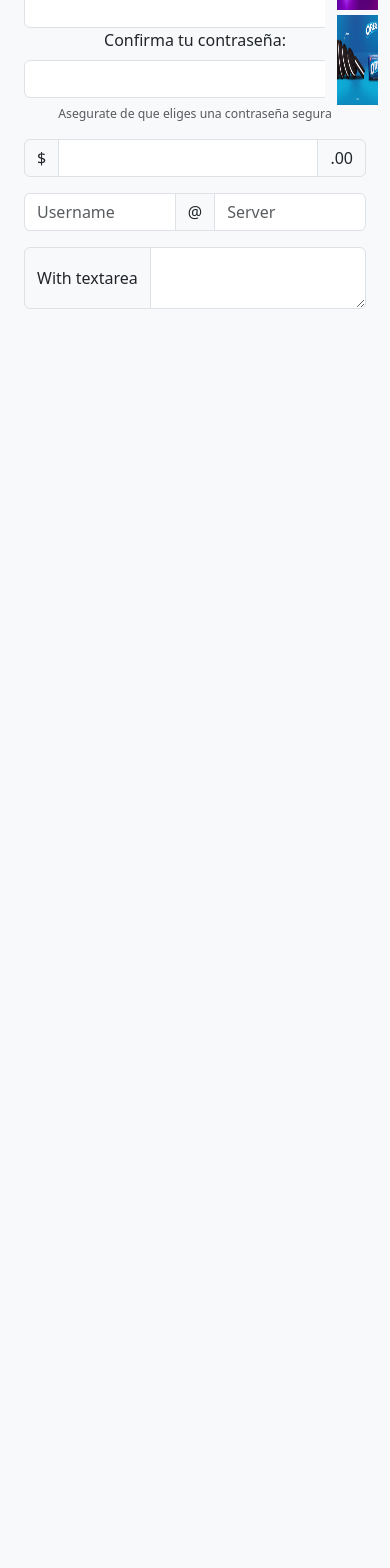
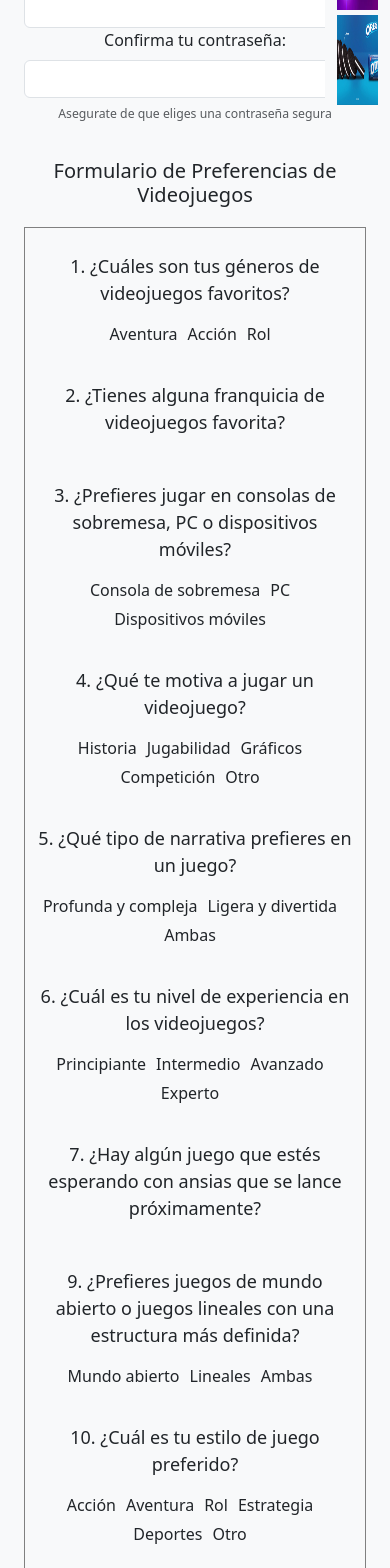
Before and after one commit to Davidenk0v/KairosGames-Front-end, a Vue app: page /register in a window 390 px wide. Shown: the part 400-1968 px from the top of the page. Before the commit the page ends 844 px from the top, so only its background shows below. Built offline with nearby package versions, Linux system fonts and the light colour scheme.

Commit message:
create the form questions

```diff
--- a/src/components/FooterPage.vue
+++ b/src/components/FooterPage.vue
@@ -44,7 +44,7 @@
 <style scoped>
 
   #container{
-    margin: 0;
+    margin-top: 15px;
     padding: 0;
   }
 
@@ -57,7 +57,7 @@
   footer{
     position: relative;
     width: 64rem;
-    background-color:#ffa647;
+    background-color:#fb863c;
     min-height: 100px;
     padding: 20px 50px;
     display: flex;
--- a/src/components/GameCard.vue
+++ b/src/components/GameCard.vue
@@ -4,15 +4,18 @@ const game = props.game
 </script>
 
 <template>
-  <div class="card" style="width: 19rem; height: 25rem">
+  <div class="card" style="width: 19rem; height: 22rem;">
     <img class="card-img-top" :src="game.urlImg" :alt="game.name" width="262px" height="150px" />
     <div class="card-body">
+      <hr>
       <h5 class="card-title">{{ game.name }}</h5>
-      <h5 class="font-weight-blod">{{ game.actualPrice }} €</h5>
-      <p>Historial de precios:</p>
-      <p class="text-success">Más bajo: {{ game.lowerPrice }} €</p>
-      <p class="text-danger">Más alto: {{ game.higherPrice }} €</p>
+      <h5 class="font-weight-blod">Desde: {{ game.actualPrice }} €</h5>
+      <hr>
     </div>
   </div>
 
 </template>
+
+<style>
+
+</style>
--- a/src/components/QuestionsForm.vue
+++ b/src/components/QuestionsForm.vue
@@ -0,0 +1,162 @@
+<template>
+    <h5 style="margin-bottom: 20px;text-align:center;">Formulario de Preferencias de Videojuegos</h5>
+    <form action="#" method="post" style="border: 1px solid grey; padding: 10px;">
+    <div class="mb-3">
+        <label class="title">1. ¿Cuáles son tus géneros de videojuegos favoritos?</label><br>
+        <div class="check-group">
+            <input type="checkbox" id="Aventura" name="generos[]" value="Aventura">
+            <label for="Aventura">Aventura</label>
+        </div>
+        <div class="check-group">
+            <input type="checkbox" id="Acción" name="generos[]" value="Acción">
+            <label for="Acción">Acción</label>
+        </div>
+        <div class="check-group">
+            <input type="checkbox" id="Rol" name="generos[]" value="Rol">
+            <label for="Rol">Rol</label>
+        </div>
+    </div>
+    <div class="mb-3">
+        <label class="title">2. ¿Tienes alguna franquicia de videojuegos favorita?</label>
+        <input type="text">
+    </div>
+    <div class="mb-3">
+        <label class="title">3. ¿Prefieres jugar en consolas de sobremesa, PC o dispositivos móviles?</label><br>
+        <div class="check-group">
+            <input type="checkbox" id="consola1" name="consolas[]" value="Consola de sobremesa">
+            <label for="consola1">Consola de sobremesa</label>
+        </div>
+        <div class="check-group">
+            <input type="checkbox" id="consola2" name="consolas[]" value="PC">
+            <label for="consola2">PC</label>
+        </div>
+        <div class="check-group">
+            <input type="checkbox" id="consola3" name="consolas[]" value="Dispositivos móviles">
+            <label for="consola3">Dispositivos móviles</label>
+        </div>
+    </div>
+    <div class="mb-3">
+        <label class="title">4. ¿Qué te motiva a jugar un videojuego?</label><br>
+        <div class="check-group">
+            <input type="checkbox" id="motivacion1" name="motivacion" value="Historia">
+            <label for="motivacion1">Historia</label>
+        </div>
+        <div class="check-group">
+            <input type="checkbox" id="motivacion2" name="motivacion" value="Jugabilidad">
+            <label for="motivacion2">Jugabilidad</label>
+        </div>
+        <div class="check-group">
+            <input type="checkbox" id="motivacion3" name="motivacion" value="Gráficos">
+            <label for="motivacion3">Gráficos</label>
+        </div>
+        <div class="check-group">
+            <input type="checkbox" id="motivacion4" name="motivacion" value="Competición">
+            <label for="motivacion4">Competición</label>
+        </div>
+        <div class="check-group">
+            <input type="checkbox" id="motivacion5" name="motivacion" value="Otro">
+            <label for="motivacion5">Otro</label>
+        </div>
+    </div>
+    <div class="mb-3">
+        <label class="title">5. ¿Qué tipo de narrativa prefieres en un juego?</label><br>
+        <div class="radio-group">
+            <input type="radio" id="narrativa1" name="narrativa" value="Profunda y compleja">
+            <label for="narrativa1">Profunda y compleja</label>
+        </div>
+        <div class="radio-group">
+            <input type="radio" id="narrativa2" name="narrativa" value="Ligera y divertida">
+            <label for="narrativa2">Ligera y divertida</label>
+        </div>
+        <div class="radio-group">
+            <input type="radio" id="narrativa3" name="narrativa" value="Ambas">
+            <label for="narrativa3">Ambas</label>
+        </div>
+    </div>
+    <div class="mb-3">
+    <label class="title">6. ¿Cuál es tu nivel de experiencia en los videojuegos?</label><br>
+    <div class="check-group">
+        <input type="checkbox" id="experiencia1" name="experiencia" value="Principiante">
+        <label for="experiencia1">Principiante</label>
+    </div>
+    <div class="check-group">
+        <input type="checkbox" id="experiencia2" name="experiencia" value="Intermedio">
+        <label for="experiencia2">Intermedio</label>
+    </div>
+    <div class="check-group">
+        <input type="checkbox" id="experiencia3" name="experiencia" value="Avanzado">
+        <label for="experiencia3">Avanzado</label>
+    </div>
+    <div class="check-group">
+        <input type="checkbox" id="experiencia4" name="experiencia" value="Experto">
+        <label for="experiencia4">Experto</label>
+    </div>
+</div>
+
+<div class="mb-3">
+    <label class="title">7. ¿Hay algún juego que estés esperando con ansias que se lance próximamente?</label>
+    <input type="text" id="juego_esperado" name="juego_esperado" style="width: 100%; padding: 5px;">
+</div>
+
+<div class="mb-3">
+    <label class="title">9. ¿Prefieres juegos de mundo abierto o juegos lineales con una estructura más definida?</label><br>
+    <div class="radio-group">
+        <input type="radio" id="estructura1" name="estructura" value="Mundo abierto">
+        <label for="estructura1">Mundo abierto</label>
+    </div>
+    <div class="radio-group">
+        <input type="radio" id="estructura2" name="estructura" value="Lineales">
+        <label for="estructura2">Lineales</label>
+    </div>
+    <div class="radio-group">
+        <input type="radio" id="estructura3" name="estructura" value="Ambas">
+        <label for="estructura3">Ambas</label>
+    </div>
+</div>
+<div class="mb-3">
+    <label class="title">10. ¿Cuál es tu estilo de juego preferido?</label><br>
+    <div class="check-group">
+        <input type="checkbox" id="estilo_juego1" name="estilo_juego" value="Acción">
+        <label for="estilo_juego1">Acción</label>
+    </div>
+    <div class="check-group">
+        <input type="checkbox" id="estilo_juego2" name="estilo_juego" value="Aventura">
+        <label for="estilo_juego2">Aventura</label>
+    </div>
+    <div class="check-group">
+        <input type="checkbox" id="estilo_juego3" name="estilo_juego" value="Rol">
+        <label for="estilo_juego3">Rol</label>
+    </div>
+    <div class="check-group">
+        <input type="checkbox" id="estilo_juego4" name="estilo_juego" value="Estrategia">
+        <label for="estilo_juego4">Estrategia</label>
+    </div>
+    <div class="check-group">
+        <input type="checkbox" id="estilo_juego5" name="estilo_juego" value="Deportes">
+        <label for="estilo_juego5">Deportes</label>
+    </div>
+    <div class="check-group">
+        <input type="checkbox" id="estilo_juego6" name="estilo_juego" value="Otro">
+        <label for="estilo_juego6">Otro</label>
+    </div>
+</div>
+<button type="submit" style="background-color: #007bff; color: white; border: none; padding: 10px 20px; cursor: pointer;">Enviar</button>
+</form>
+</template>
+
+<style>
+    .title{
+        margin-bottom: 15px;
+        margin-top: 15px;
+        font-size: 18px
+    }
+    button{
+        margin-top: 15px;
+    }
+    .check-group,
+    .radio-group {
+        margin-bottom: 5px;
+        display: inline-block;
+        margin-right: 10px;
+    }
+</style>
--- a/src/components/RegisterForm.vue
+++ b/src/components/RegisterForm.vue
@@ -1,5 +1,6 @@
 <script setup>
 import { RouterLink } from 'vue-router'
+import QuestionsForm from '@/components/QuestionsForm.vue'
 </script>
 <template>
   <div class="container-fluid">
@@ -56,29 +57,19 @@ import { RouterLink } from 'vue-router'
           <small>Asegurate de que eliges una contraseña segura</small>
         </div>
       </div>
-      <!-- CUARTO GRUPO -->
-      <div class="mb-3 col-md-6 mx-auto text-center">
-        <div class="input-group">
-          <span class="input-group-text">$</span>
-          <input type="text" class="form-control" aria-label="Amount (to the nearest dollar)" />
-          <span class="input-group-text">.00</span>
-        </div>
-      </div>
-      <!-- QUINTO GRUPO -->
-      <div class="mb-3 col-md-8 mx-auto text-center">
-        <div class="input-group">
-          <input type="text" class="form-control" placeholder="Username" aria-label="Username" />
-          <span class="input-group-text">@</span>
-          <input type="text" class="form-control" placeholder="Server" aria-label="Server" />
-        </div>
-      </div>
       <!-- SEXTO GRUPO -->
       <div class="col-md-8 mx-auto text-center">
-        <div class="input-group">
-          <span class="input-group-text">With textarea</span>
-          <textarea class="form-control" aria-label="With textarea"></textarea>
+        <div class="input-group" style=" margin-top: 20px;">
+          <div class="questionForm"><QuestionsForm/></div>
+
         </div>
       </div>
     </form>
   </div>
 </template>
+
+<style>
+  .questionForm{
+    width: 100%;
+  }
+</style>
--- a/src/components/TrendingGame.vue
+++ b/src/components/TrendingGame.vue
@@ -8,7 +8,7 @@ import { useRouter } from 'vue-router'
 const { push } = useRouter();
 
 function routeViewGame(){
-  push("/game/name/"+trending.name);
+  push("/game/"+trending.id);
 }
 
 </script>
--- a/src/router/index.js
+++ b/src/router/index.js
@@ -27,7 +27,7 @@ const router = createRouter({
       component: () => import('../views/ForgotPasswordView.vue')
     },
     {
-      path: '/game/:name',
+      path: '/game/:id',
       name: 'game_view',
       component: () => import('../views/GameView.vue'),
       props: true
--- a/src/views/HomeView.vue
+++ b/src/views/HomeView.vue
@@ -138,7 +138,7 @@ onMounted(() => {
             <template v-for="game in GAMES" :key="game.id">
               <div class="col-md-4">
                 <div id="card" class="m-3">
-                  <router-link :to="'/game/' + game.name " class="router-link-no-underline">
+                  <router-link :to="'/game/' + game.id " class="router-link-no-underline">
                     <GameCard :game="game"/>
                   </router-link>
                 </div>
```
Also changed, not shown: src/views/GameView.vue (+45 -17 lines).
